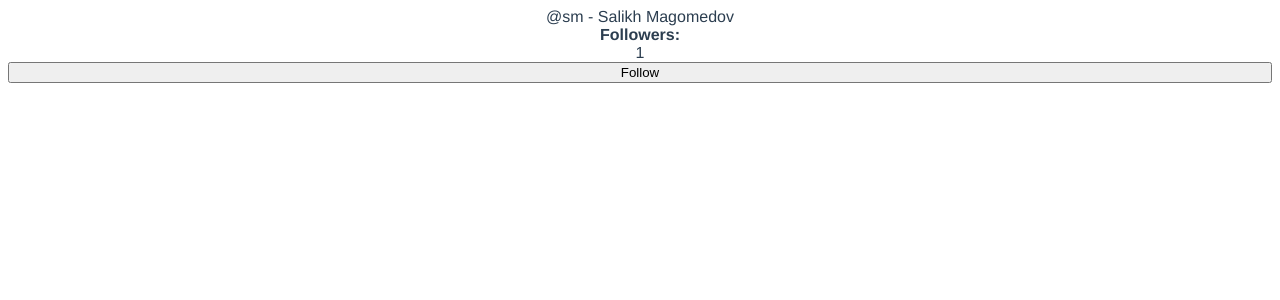
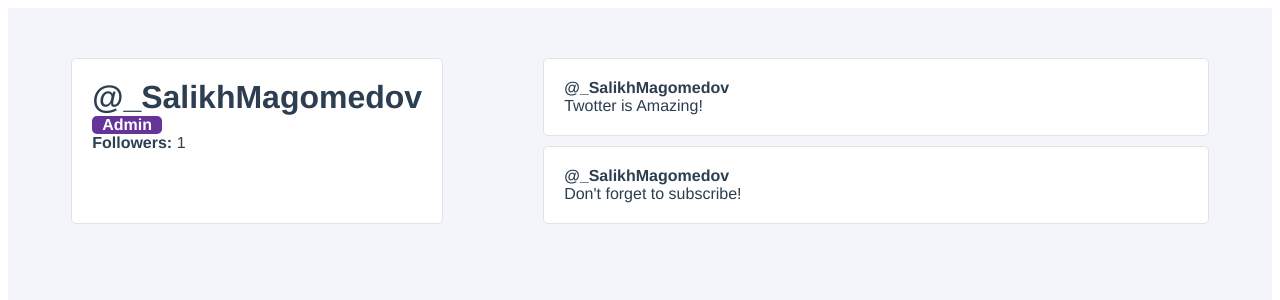
Before and after one commit to SalikhMagomedov/twotter, a Vue app: page / in a window 1280 px wide. Shown: the top 300 px of the page. Built offline with nearby package versions, Linux system fonts and the light colour scheme.

Commit message:
Template Conditionals, Loops and Events

```diff
--- /dev/null
+++ b/jsconfig.json
@@ -0,0 +1,5 @@
+{
+    "include": [
+        "./src/**/*"
+    ]
+}
--- a/src/App.vue
+++ b/src/App.vue
@@ -1,51 +1,15 @@
 <template>
 <div id="app">
-  @{{ user.username }} - {{ fullName }}
-  <strong>Followers: </strong> {{ followers }}
-  <button @click="followUser">
-    Follow
-  </button>
+  <user-profile/>
 </div>
 </template>
 
 <script>
+import UserProfile from './components/UserProfile.vue'
 
 export default {
   name: 'App',
-  data() {
-    return {
-      isLoading: false,
-      followers: 0,
-      user: {
-        id: 1,
-        username: 'sm',
-        firstName: 'Salikh',
-        lastName: 'Magomedov',
-        email: 'salikh.magomedov@icloud.com',
-        isAdmin: true
-      }
-    }
-  },
-  watch: {
-    followers(newFollowerCount, oldFollowerCount) {
-      if (oldFollowerCount < newFollowerCount) {
-        console.log(`${this.user.username} has gained a follower!`)
-      }
-    }
-  },
-  computed: {
-    fullName() {
-      return `${this.user.firstName} ${this.user.lastName}`
-    }
-  },
-  methods: {
-    followUser() {
-      this.followers++
-    }
-  },
-  mounted() {
-    this.followUser()
-  }
+  components: { UserProfile },
 }
 </script>
 
@@ -55,8 +19,7 @@
   -webkit-font-smoothing: antialiased;
   -moz-osx-font-smoothing: grayscale;
   color: #2c3e50;
-  display: flex;
-  flex-direction: column;
-  text-align: center;
+  min-height: 100vh;
+  background-color: #f3f5fa;
 }
 </style>
--- /dev/null
+++ b/src/components/TwootItem.vue
@@ -0,0 +1,51 @@
+<template>
+  <div class="twoot-item" @click="favoriteTwoot(twoot.id)">
+    <div class="twoot-item__user">
+      @{{ username }}
+    </div>
+    <div class="twoot-item__content">
+      {{ twoot.content }}
+    </div>
+  </div>
+</template>
+
+<script>
+export default {
+  name: "TwootItem",
+  props: {
+    username: {
+      type: String,
+      required: true
+    },
+    twoot: {
+      type: Object,
+      required: true
+    }
+  },
+  methods: {
+      favoriteTwoot(id) {
+          this.$emit('favorite', id)
+      }
+  }
+}
+</script>
+
+<style>
+.twoot-item {
+  padding: 20px;
+  background-color: white;
+  border-radius: 5px;
+  border: 1px solid #dfe3e8;
+  box-sizing: border-box;
+  cursor: pointer;
+  transition: all 0.25s ease;
+}
+
+.twoot-item:hover {
+  transform: scale(1.1, 1.1);
+}
+
+.twoot-item__user {
+  font-weight: bold;
+}
+</style>
--- /dev/null
+++ b/src/components/UserProfile.vue
@@ -0,0 +1,107 @@
+<template>
+  <div class="user-profile">
+    <div class="user-profile__user-panel">
+      <h1 class="user-profile__username">@{{ user.username }}</h1>
+      <div class="user-profile__admin-badge" v-if="user.isAdmin">
+        Admin
+      </div>
+      <div class="user-profile__follower_count">
+        <strong>Followers: </strong> {{ followers }}
+      </div>
+    </div>
+    <div class="user-profile__twoots-wrapper">
+      <twoot-item
+        v-for="twoot in user.twoots"
+        :key="twoot.id"
+        :username="user.username"
+        :twoot="twoot"
+        @favorite="toggleFavorite"
+      />
+    </div>
+  </div>
+</template>
+
+<script>
+import TwootItem from './TwootItem.vue'
+export default {
+  name: "UserProfile",
+  components: { TwootItem },
+  data() {
+    return {
+      followers: 0,
+      user: {
+        id: 1,
+        username: '_SalikhMagomedov',
+        firstName: 'Salikh',
+        lastName: 'Magomedov',
+        email: 'salikh.magomedov@icloud.com',
+        isAdmin: true,
+        twoots: [
+          { id: 1, content: 'Twotter is Amazing!' },
+          { id: 2, content: 'Don\'t forget to subscribe!' }
+        ]
+      }
+    }
+  },
+  watch: {
+    followers(newFollowerCount, oldFollowerCount) {
+      if (oldFollowerCount < newFollowerCount) {
+        console.log(`${this.user.username} has gained a follower!`)
+      }
+    }
+  },
+  computed: {
+    fullName() {
+      return `${this.user.firstName} ${this.user.lastName}`
+    }
+  },
+  methods: {
+    followUser() {
+      this.followers++
+    },
+    toggleFavorite(id) {
+        console.log(`Favorite Twoot #${id}`);
+    }
+  },
+  mounted() {
+    this.followUser()
+  }
+}
+</script>
+
+<style>
+.user-profile {
+  display: grid;
+  grid-template-columns: 1fr 3fr;
+  grid-gap: 50px;
+  padding: 50px 5%;
+}
+
+.user-profile__user-panel {
+  display: flex;
+  flex-direction: column;
+  margin-right: 50px;
+  padding: 20px;
+  background-color: white;
+  border-radius: 5px;
+  border: 1px solid #dfe3e8;
+}
+
+.user-profile__admin-badge {
+  background: rebeccapurple;
+  color: white;
+  border-radius: 5px;
+  margin-right: auto;
+  padding: 0 10px;
+  font-weight: bold;
+}
+
+h1 {
+  margin: 0;
+}
+
+.user-profile__twoots-wrapper {
+  display: grid;
+  grid-gap: 10px;
+}
+</style>
```
